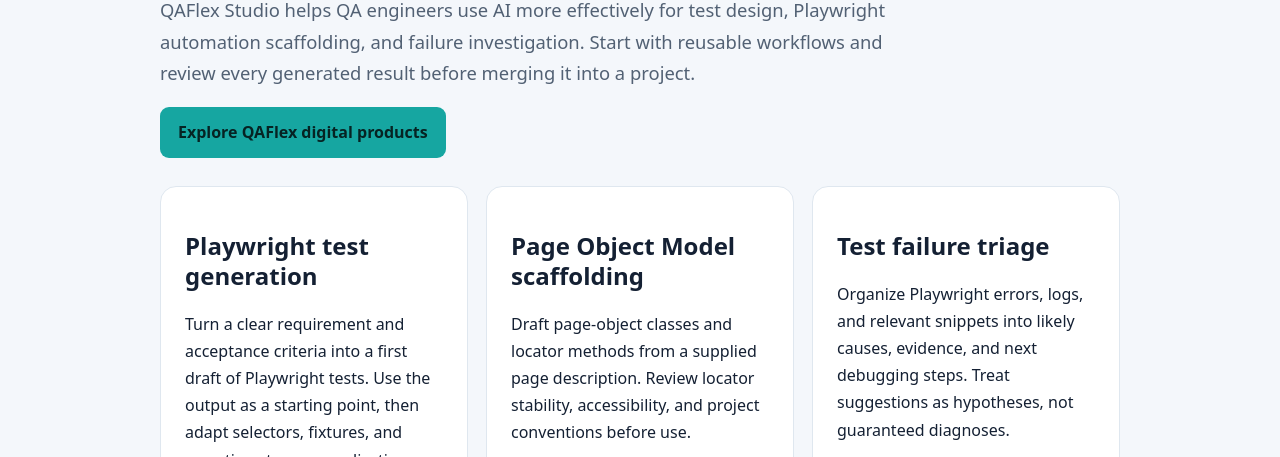
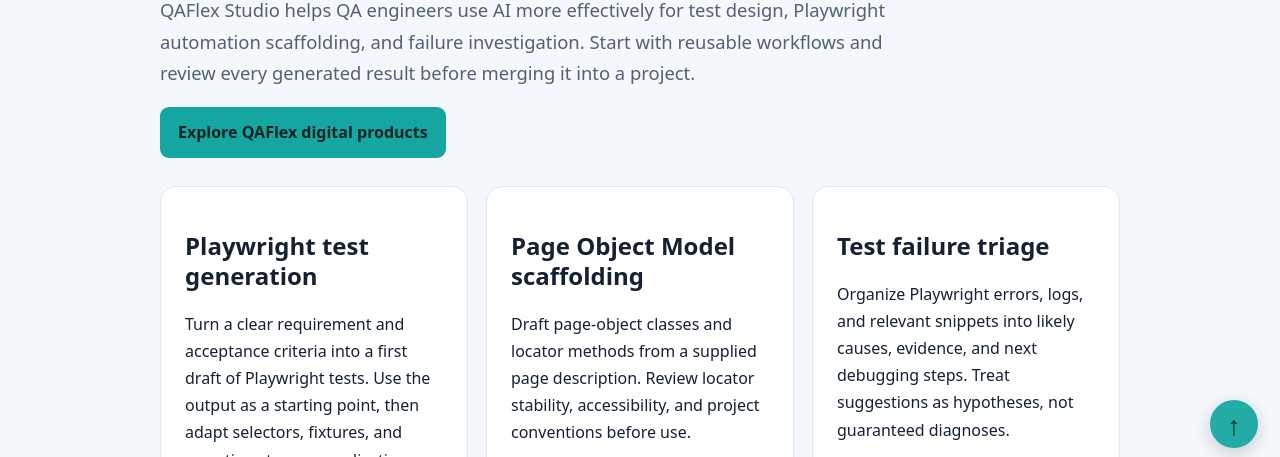
Before and after one commit to qaflex121-cmd/qaflex-studio-site, a website: page ai-qa-agents.html in a window 1280 px wide. Shown: the part 330-787 px from the top of the page. Drawn offline with Linux system fonts and the light colour scheme.

Commit message:
Add accessible back-to-top button

```diff
--- a/ai-qa-agents.html
+++ b/ai-qa-agents.html
@@ -35,5 +35,13 @@
 <section class="card" style="margin-top:18px"><h2>Who is QAFlex Studio for?</h2><p>Software testers, SDETs, QA leads, and development teams looking for practical Playwright, API testing, test design, and debugging resources.</p><p><a href="/qa-tool.html">Try the free QA test case generator</a> · <a href="/api-tool.html">Use the API testing helper</a> · <a href="/contact.html">Contact QAFlex Studio</a></p></section>
 </main>
 <footer><a href="/">QAFlex Studio home</a> · <a href="/privacy.html">Privacy</a> · <a href="/terms.html">Terms</a></footer>
+
+<a class="back-to-top" href="#top" aria-label="Back to top" title="Back to top"><span aria-hidden="true">↑</span></a>
+<style>
+.back-to-top{position:fixed;right:22px;bottom:22px;z-index:9999;width:48px;height:48px;display:flex;align-items:center;justify-content:center;border-radius:50%;background:#16a6a1;color:#062323;text-decoration:none;box-shadow:0 5px 18px rgba(0,0,0,.2);font:700 27px/1 system-ui,sans-serif;opacity:.94;transition:transform .2s ease,opacity .2s ease}
+.back-to-top:hover,.back-to-top:focus-visible{transform:translateY(-3px);opacity:1;outline:3px solid #0d1726;outline-offset:3px}
+html{scroll-behavior:smooth;scroll-padding-top:16px}
+@media(prefers-reduced-motion:reduce){html{scroll-behavior:auto}.back-to-top{transition:none}}
+</style>
 </body>
 </html>
```
